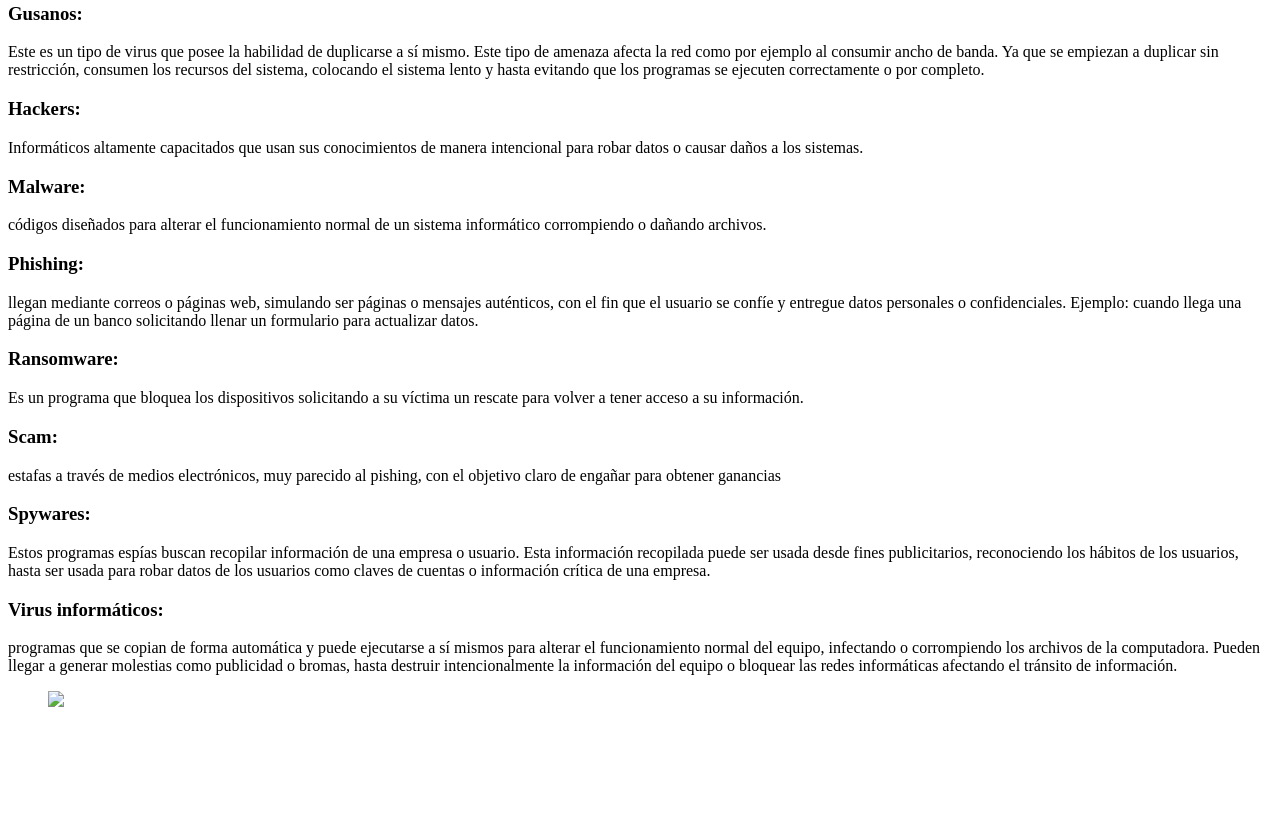
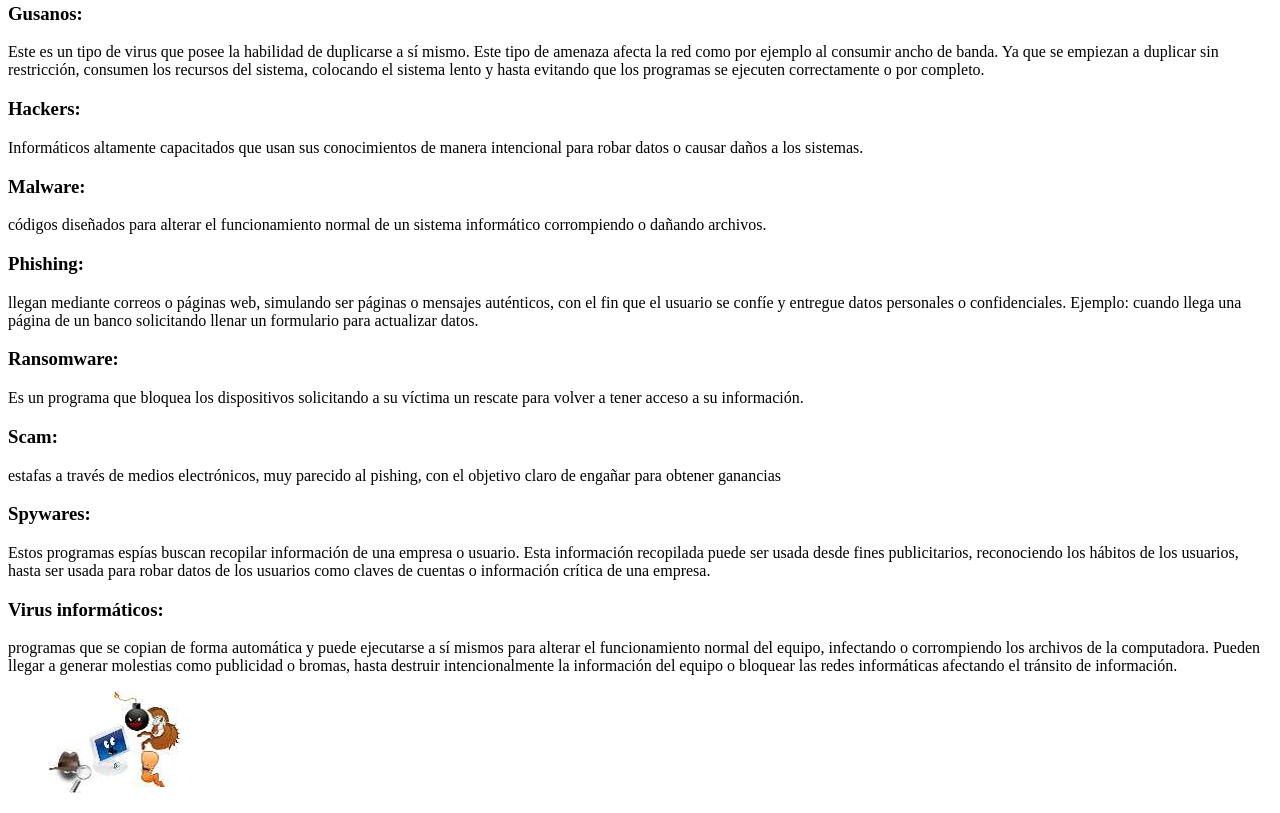
Before and after one commit to KarinaSandoval/OVI56Seguridad, a plain HTML site: page Amenazas.html in a window 1280 px wide. Shown: the part 602-1415 px from the top of the page. Before the commit the page ends 1329 px from the top, so only its background shows below. Drawn offline with Linux system fonts and the light colour scheme.

Commit message:
Commit1
Corrección nombre figura Amenazas

```diff
--- a/Amenazas.html
+++ b/Amenazas.html
@@ -94,7 +94,7 @@
 
 	<SECTION>
 		<FIGURE>
-			<IMG src="img/index/Amenazas.png"
+			<IMG src="img/indexgrupo/Amenazas.png"
 		</FIGURE>
 	</SECTION>
 </body>
```
